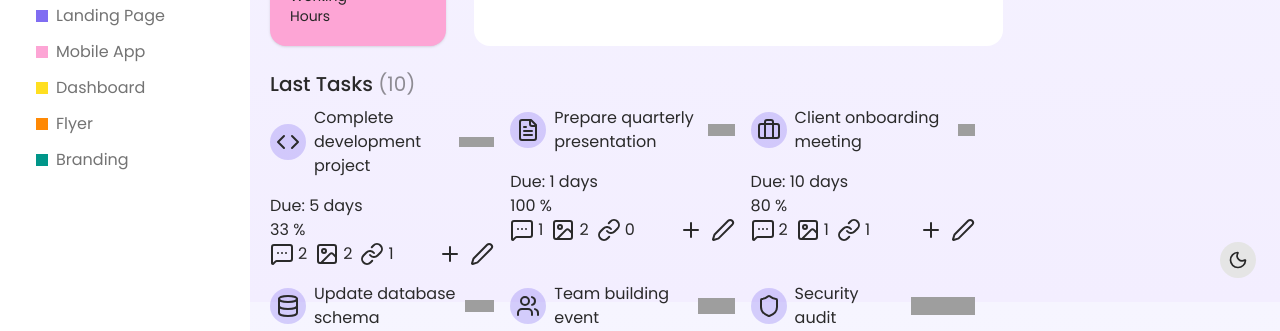
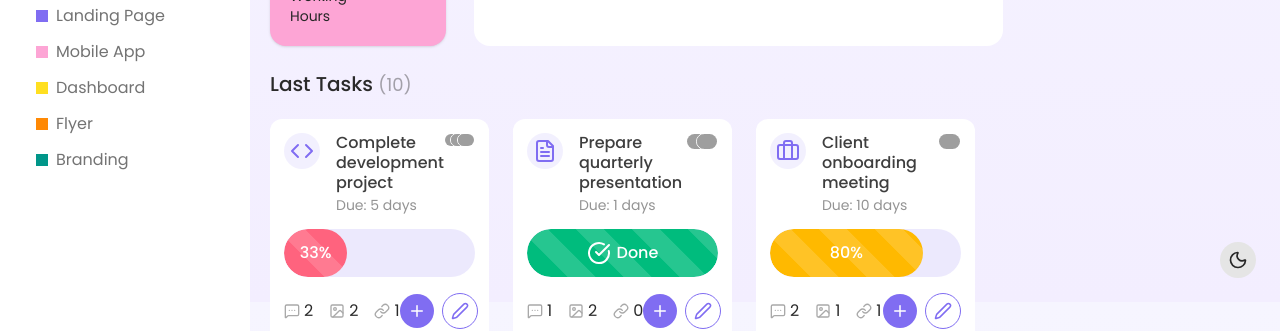
Before and after one commit to Nick8582/TaskHub-Frontend, a Next.js app: page /dashboard in a window 1280 px wide. Shown: the part 498-829 px from the top of the page. Built offline with nearby package versions, Linux system fonts and the light colour scheme; grey boxes are pictures that could not be loaded.

Commit message:
add: layout task card

```diff
--- a/src/app/globals.css
+++ b/src/app/globals.css
@@ -1,4 +1,4 @@
-@import "tailwindcss";
+@import 'tailwindcss';
 @custom-variant dark (&:where(.dark, .dark *));
 
 :root {
@@ -6,12 +6,14 @@
   --background: #f5f5f5;
   --primary: #806df2;
   --gradient: linear-gradient(to top, #f3eeff, #f6f5ff);
+  --card: #fff;
 }
 
 .dark {
   --foreground: #f5f5f5;
   --background: #121212;
   --gradient: linear-gradient(to top, #1a1a1a, #121212);
+  --card: #1a1a1a;
 }
 
 @theme inline {
@@ -19,12 +21,28 @@
   --color-foreground: var(--foreground);
   --color-primary: var(--primary);
   --color-bg-gradient: var(--gradient);
+  --color-card: var(--card);
 }
 
 @layer base {
   body {
     @apply bg-background text-foreground;
     background-image: var(--color-bg-gradient);
+  }
+}
+
+@layer utilities {
+  @keyframes stripes {
+    from {
+      background-position: 0 0;
+    }
+
+    to {
+      background-position: 56px 0;
+    }
+  }
+  .animate-stripes {
+    animation: stripes 2s linear infinite;
   }
 }
 
@@ -41,3 +59,7 @@ body {
   min-width: 320px;
   min-height: 100dvh;
 }
+
+button {
+  @apply cursor-pointer;
+}
--- /dev/null
+++ b/src/ui/ProgressBar/index.tsx
@@ -0,0 +1,49 @@
+import { useMemo, type FC } from 'react'
+
+import clsx from 'clsx'
+import { CheckCircle } from 'lucide-react'
+
+interface ProgressBarProps {
+  progress: number
+}
+
+export const ProgressBar: FC<ProgressBarProps> = ({ progress }) => {
+  const clamped = Math.min(100, Math.max(0, progress))
+
+  const progressText = useMemo(() => {
+    if (clamped >= 100)
+      return (
+        <>
+          <CheckCircle className='mr-1.5' />
+          Done
+        </>
+      )
+    return `${clamped}% `
+  }, [clamped])
+
+  const colorProgressBar = useMemo(() => {
+    if (clamped >= 100) return 'bg-emerald-500'
+    if (clamped >= 75) return 'bg-amber-400'
+    if (clamped >= 50) return 'bg-primary'
+    if (clamped >= 25) return 'bg-rose-400'
+    return 'bg-neutral-300'
+  }, [clamped])
+
+  return (
+    <div className='relative h-12 w-full overflow-hidden rounded-full bg-primary/15'>
+      <div
+        className={clsx(
+          'animate-stripes flex h-full items-center justify-center rounded-full bg-[length:56px_56px] font-medium text-white',
+          colorProgressBar
+        )}
+        style={{
+          width: `${clamped}%`,
+          backgroundImage:
+            'repeating-linear-gradient(45deg, rgba(255,255,255,0.15) 0, rgba(255,255,255,0.15) 20px, transparent 20px, transparent 40px)',
+        }}
+      >
+        {progressText}
+      </div>
+    </div>
+  )
+}
--- a/src/ui/Task/index.tsx
+++ b/src/ui/Task/index.tsx
@@ -10,6 +10,7 @@ import {
 } from 'lucide-react'
 
 import type { ITask } from '@/types/task.types'
+import { ProgressBar } from '@/ui/ProgressBar'
 
 interface TaskProps {
   task: ITask
@@ -21,46 +22,61 @@ export const Task: FC<TaskProps> = ({ task }) => {
   const progress = Math.round((completedCount / totalCount) * 100)
 
   return (
-    <div>
-      <div className='mb-4 flex items-center gap-2'>
-        <div className='flex items-center justify-center rounded-full bg-primary/30 p-1.5'>
-          <task.icon />
+    <div className='flex flex-col rounded-xl bg-card p-3.5'>
+      <div className='mb-3 flex flex-1 items-start justify-between'>
+        <div className='flex h-full items-start gap-4'>
+          <div className='flex items-center justify-center rounded-full bg-primary/10 p-1.5 text-primary'>
+            <task.icon />
+          </div>
+          <div className='flex h-full w-full flex-col'>
+            <div className='flex-1 leading-tight font-medium wrap-normal opacity-90'>
+              {task.title}
+            </div>
+            <div>
+              <span className='text-sm opacity-50'>
+                Due: {Math.ceil((+task.dueDate - Date.now()) / (1000 * 60 * 60 * 24))} days
+              </span>
+            </div>
+          </div>
         </div>
-        <span>{task.title}</span>
-        <div className='flex items-center -space-x-1'>
+        <div className='flex items-center -space-x-3'>
           {task.users.map(item => (
             <div key={item.id}>
-              <Image src={item.avatarPath || ''} alt={item.name} width={24} height={24} />
+              <Image
+                src={item.avatarPath || ''}
+                alt={item.name}
+                width={36}
+                height={36}
+                className='rounded-full border border-white dark:border-neutral-800'
+              />
             </div>
           ))}
         </div>
       </div>
-      <div>
-        <span>Due: {Math.ceil((+task.dueDate - Date.now()) / (1000 * 60 * 60 * 24))} days</span>
-      </div>
-      <div>
-        <span>{progress} %</span>
+
+      <div className='mb-4'>
+        <ProgressBar progress={progress} />
       </div>
       <div className='flex items-center justify-between'>
-        <div className='flex items-center gap-2'>
+        <div className='flex items-center gap-4'>
           <span className='flex items-center gap-1'>
-            <MessageSquareMore /> {task.comments.length}
+            <MessageSquareMore className='opacity-40' size={16} /> {task.comments.length}
           </span>
           <span className='flex items-center gap-1'>
-            <LucideImage />
+            <LucideImage className='opacity-40' size={16} />
             {task.resources.length}
           </span>
           <span className='flex items-center gap-1'>
-            <LucideLink />
+            <LucideLink className='opacity-40' size={16} />
             {task.links.length}
           </span>
         </div>
         <div className='flex items-center gap-2'>
-          <button>
-            <Plus />
+          <button className='rounded-full bg-primary p-2 text-white transition-colors hover:bg-primary/90'>
+            <Plus size={18} />
           </button>
-          <button>
-            <Edit2 />
+          <button className='rounded-full border border-primary bg-white p-2 text-primary transition-colors hover:bg-primary/10'>
+            <Edit2 size={18} />
           </button>
         </div>
       </div>
--- a/src/view/dashboard/components/last-tasks/LastTasks.tsx
+++ b/src/view/dashboard/components/last-tasks/LastTasks.tsx
@@ -6,11 +6,11 @@ import { LAST_TASKS } from '@/view/dashboard/data/last-tasks.data'
 export const LastTasks: FC = () => {
   return (
     <div>
-      <h2 className='mb-2 text-xl font-medium'>
-        Last Tasks <span className='font-normal opacity-50'>({LAST_TASKS.length})</span>
+      <h2 className='mb-5 text-xl font-medium'>
+        Last Tasks <span className='text-lg font-normal opacity-40'>({LAST_TASKS.length})</span>
       </h2>
       {LAST_TASKS.length ? (
-        <div className='grid grid-cols-3 gap-4'>
+        <div className='grid grid-cols-3 gap-6'>
           {LAST_TASKS.map(item => (
             <Task task={item} key={item.id} />
           ))}
```
